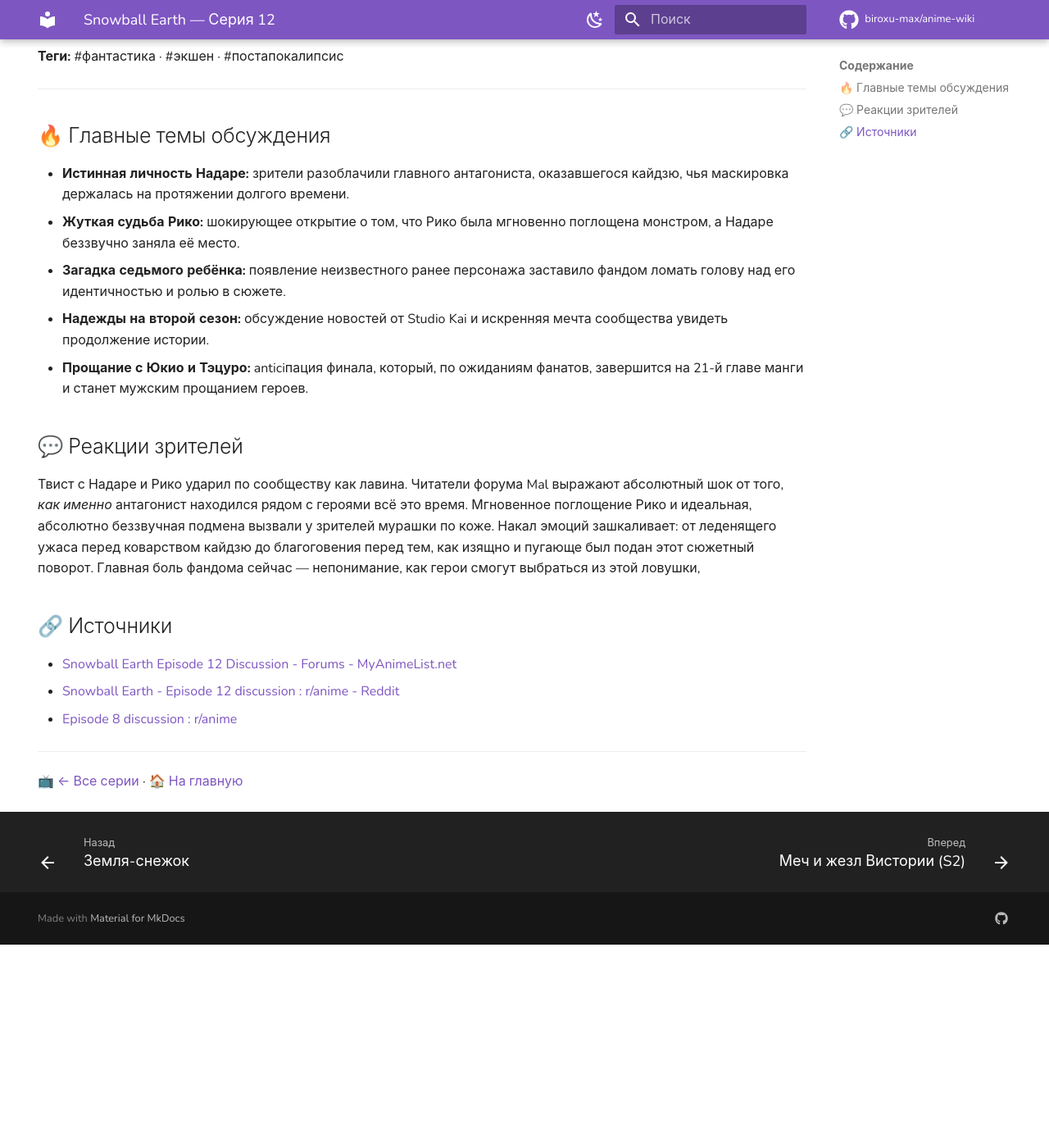
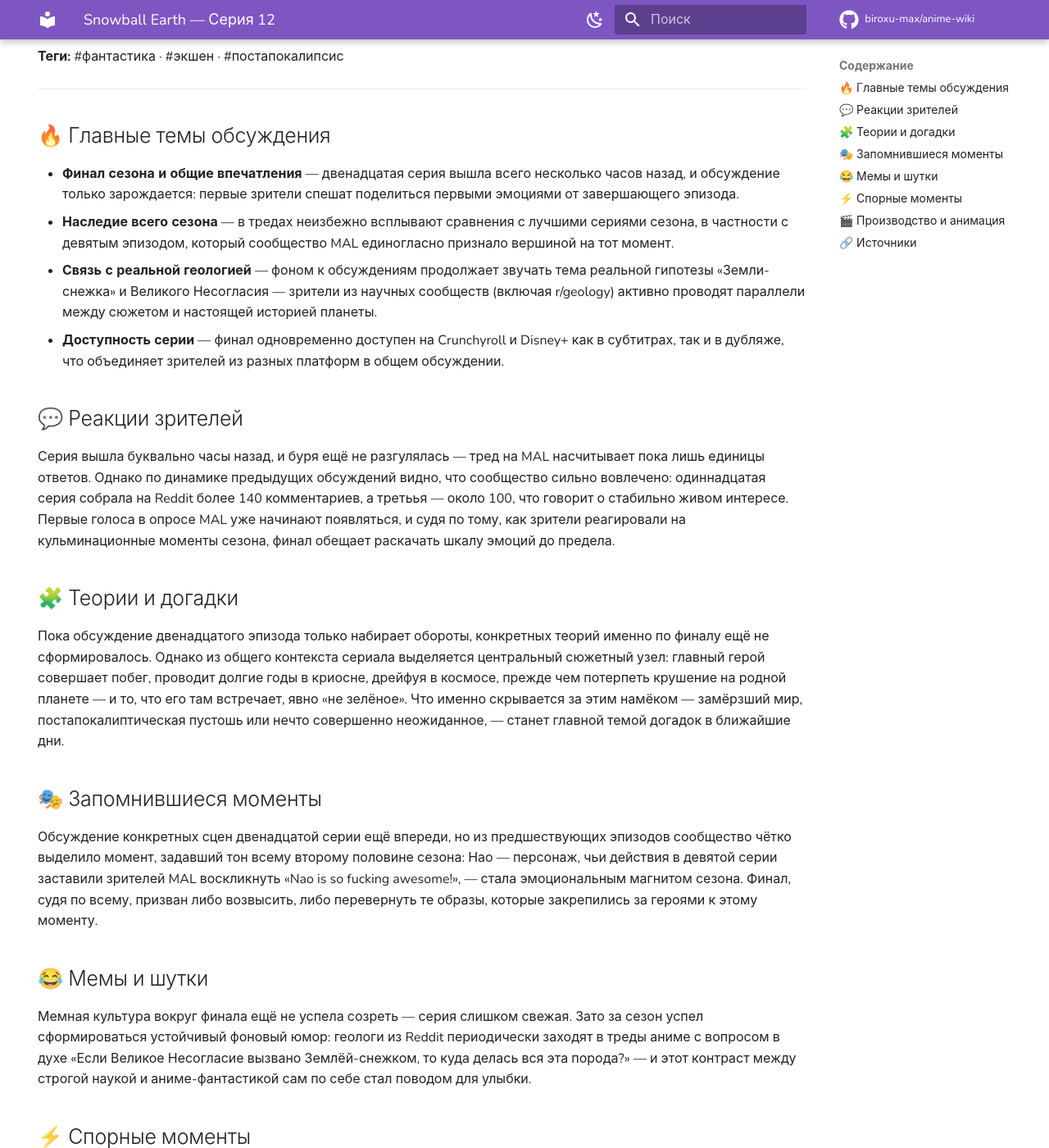
Before and after one commit to biroxu-max/anime-wiki, an MkDocs documentation site: the page built from docs/anime/snowball-earth/ep-12.md, in a window 1280 px wide and 1400 px high, scrolled down 296 px. Shown: the whole window at 82% size. Built offline with MkDocs 1.6.1 and Material for MkDocs 9.7.7, drawn with Linux system fonts in a browser that asks for light colours; comment, search, counter and statistics services are not loaded; before the commit the page ends 1448 px from its top, so only the background shows below that; some of the changed text lies outside the part shown.

Commit message:
chore(wiki): +snowball-earth ep12

```diff
--- a/docs/anime/snowball-earth/ep-12.md
+++ b/docs/anime/snowball-earth/ep-12.md
@@ -18,20 +18,43 @@ hide:
 ---
 
 ## 🔥 Главные темы обсуждения
-- **Истинная личность Надаре:** зрители разоблачили главного антагониста, оказавшегося кайдзю, чья маскировка держалась на протяжении долгого времени.
-- **Жуткая судьба Рико:** шокирующее открытие о том, что Рико была мгновенно поглощена монстром, а Надаре беззвучно заняла её место.
-- **Загадка седьмого ребёнка:** появление неизвестного ранее персонажа заставило фандом ломать голову над его идентичностью и ролью в сюжете.
-- **Надежды на второй сезон:** обсуждение новостей от Studio Kai и искренняя мечта сообщества увидеть продолжение истории.
-- **Прощание с Юкио и Тэцуро:** anticiпация финала, который, по ожиданиям фанатов, завершится на 21-й главе манги и станет мужским прощанием героев.
+
+- **Финал сезона и общие впечатления** — двенадцатая серия вышла всего несколько часов назад, и обсуждение только зарождается: первые зрители спешат поделиться первыми эмоциями от завершающего эпизода.
+- **Наследие всего сезона** — в тредах неизбежно всплывают сравнения с лучшими сериями сезона, в частности с девятым эпизодом, который сообщество MAL единогласно признало вершиной на тот момент.
+- **Связь с реальной геологией** — фоном к обсуждениям продолжает звучать тема реальной гипотезы «Земли-снежка» и Великого Несогласия — зрители из научных сообществ (включая r/geology) активно проводят параллели между сюжетом и настоящей историей планеты.
+- **Доступность серии** — финал одновременно доступен на Crunchyroll и Disney+ как в субтитрах, так и в дубляже, что объединяет зрителей из разных платформ в общем обсуждении.
 
 ## 💬 Реакции зрителей
-Твист с Надаре и Рико ударил по сообществу как лавина. Читатели форума Mal выражают абсолютный шок от того, *как именно* антагонист находился рядом с героями всё это время. Мгновенное поглощение Рико и идеальная, абсолютно беззвучная подмена вызвали у зрителей мурашки по коже. Накал эмоций зашкаливает: от леденящего ужаса перед коварством кайдзю до благоговения перед тем, как изящно и пугающе был подан этот сюжетный поворот. Главная боль фандома сейчас — непонимание, как герои смогут выбраться из этой ловушки,
+
+Серия вышла буквально часы назад, и буря ещё не разгулялась — тред на MAL насчитывает пока лишь единицы ответов. Однако по динамике предыдущих обсуждений видно, что сообщество сильно вовлечено: одиннадцатая серия собрала на Reddit более 140 комментариев, а третьья — около 100, что говорит о стабильно живом интересе. Первые голоса в опросе MAL уже начинают появляться, и судя по тому, как зрители реагировали на кульминационные моменты сезона, финал обещает раскачать шкалу эмоций до предела.
+
+## 🧩 Теории и догадки
+
+Пока обсуждение двенадцатого эпизода только набирает обороты, конкретных теорий именно по финалу ещё не сформировалось. Однако из общего контекста сериала выделяется центральный сюжетный узел: главный герой совершает побег, проводит долгие годы в криосне, дрейфуя в космосе, прежде чем потерпеть крушение на родной планете — и то, что его там встречает, явно «не зелёное». Что именно скрывается за этим намёком — замёрзший мир, постапокалиптическая пустошь или нечто совершенно неожиданное, — станет главной темой догадок в ближайшие дни.
+
+## 🎭 Запомнившиеся моменты
+
+Обсуждение конкретных сцен двенадцатой серии ещё впереди, но из предшествующих эпизодов сообщество чётко выделило момент, задавший тон всему второму половине сезона: Нао — персонаж, чьи действия в девятой серии заставили зрителей MAL воскликнуть «Nao is so fucking awesome!», — стала эмоциональным магнитом сезона. Финал, судя по всему, призван либо возвысить, либо перевернуть те образы, которые закрепились за героями к этому моменту.
+
+## 😂 Мемы и шутки
+
+Мемная культура вокруг финала ещё не успела созреть — серия слишком свежая. Зато за сезон успел сформироваться устойчивый фоновый юмор: геологи из Reddit периодически заходят в треды аниме с вопросом в духе «Если Великое Несогласие вызвано Землёй-снежком, то куда делась вся эта порода?» — и этот контраст между строгой наукой и аниме-фантастикой сам по себе стал поводом для улыбки.
+
+## ⚡ Спорные моменты
+
+До появления substantive-обсуждений финала говорить о разногласиях рано. Однако на протяжении сезона в сообществе всплывала любопытная метадискуссия: на том же MAL-борде рядом с тредами «Snowball Earth» можно увидеть тему «Почему люди ненавидят социально неловких протагонистов?» — и хотя прямая связь не заявлена, совпадение контекста наводит на мысли о том, что не всех зрителей устраивал главный герой. Финал может либо усугубить этот раскол, либо примирить критиков.
+
+## 🎬 Производство и анимация
+
+Конкретных заметок об анимации двенадцатой серии пока нет — зрители ещё не успели разобрать кадр за кадром. Известно, что сериал транслировался одновременно на двух крупных платформах (Crunchyroll и Disney+) с поддержкой дубляжа, что говорит о уверенном производственном бюджете. На YouTube уже появляются подробные обзоры и рекапы всего сезона целиком, что свидетельствует о том, что проект привлек внимание аналитического сообщества — детальный разбор анимации финала, несомненно, не за горами.
 
 ## 🔗 Источники
 
 - [Snowball Earth Episode 12 Discussion - Forums - MyAnimeList.net](https://myanimelist.net/forum?topicid=2268910)
-- [Snowball Earth - Episode 12 discussion : r/anime - Reddit](https://www.reddit.com/r/anime/comments/1ua4f22/snowball_earth_episode_12_discussion)
-- [Episode 8 discussion : r/anime](https://www.reddit.com/r/anime/comments/1tklqla/snowball_earth_episode_8_discussion)
+- [Snowball Earth Episode 9 Discussion - Forums - MyAnimeList.net](https://myanimelist.net/forum?topicid=2266287)
+- [Episode 7 discussion : r/anime](https://www.reddit.com/r/anime/comments/1tdzvg4/snowball_earth_episode_7_discussion)
+- [Snowball Earth - Episode 8 discussion : r/anime - Reddit](https://www.reddit.com/r/anime/comments/1tklqla/snowball_earth_episode_8_discussion)
+- [Snowball Earth Episode 1 Recap Deep Comprehensive REVIEW](https://www.youtube.com/watch?v=twmwx2TLUoc)
 
 ---
 📺 [← Все серии](index.md) · [🏠 На главную](../../index.md)
```
Also changed, not shown: docs/anime/snowball-earth/index.md (+1 -1 lines).
